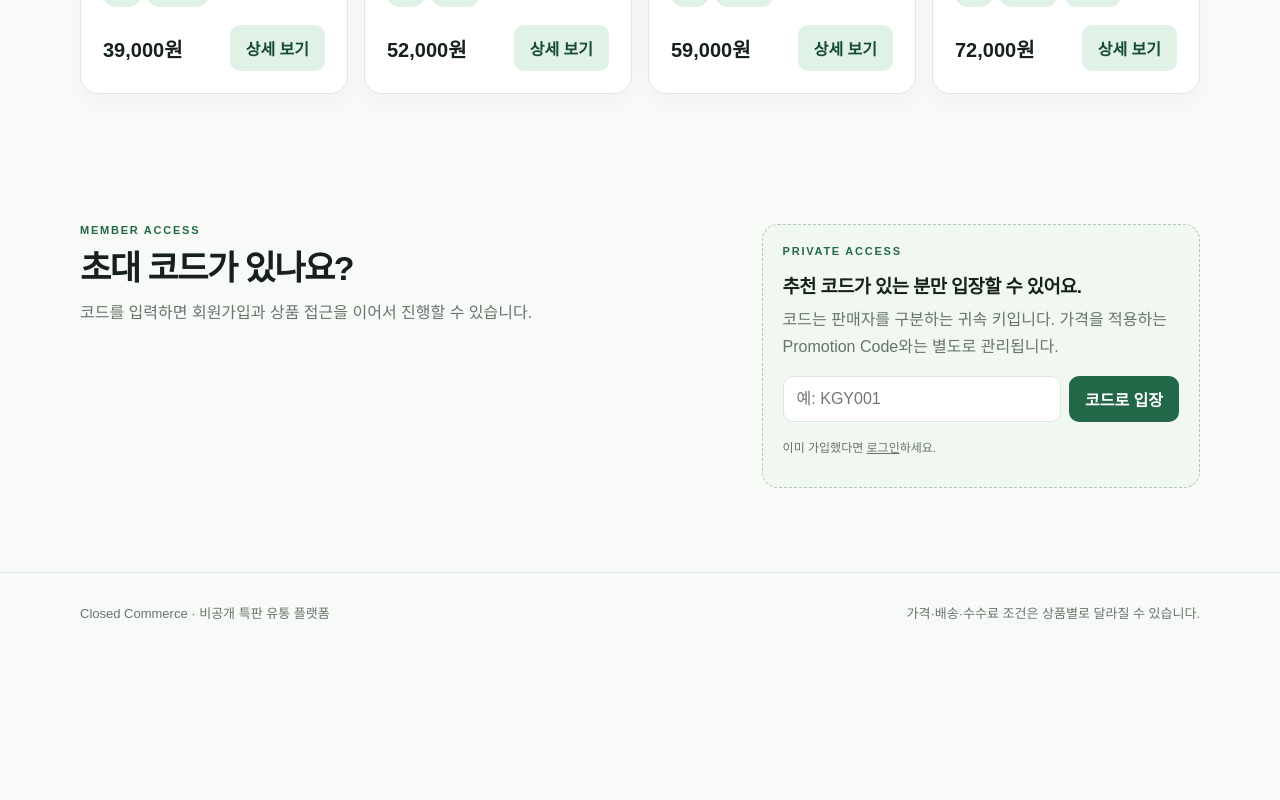
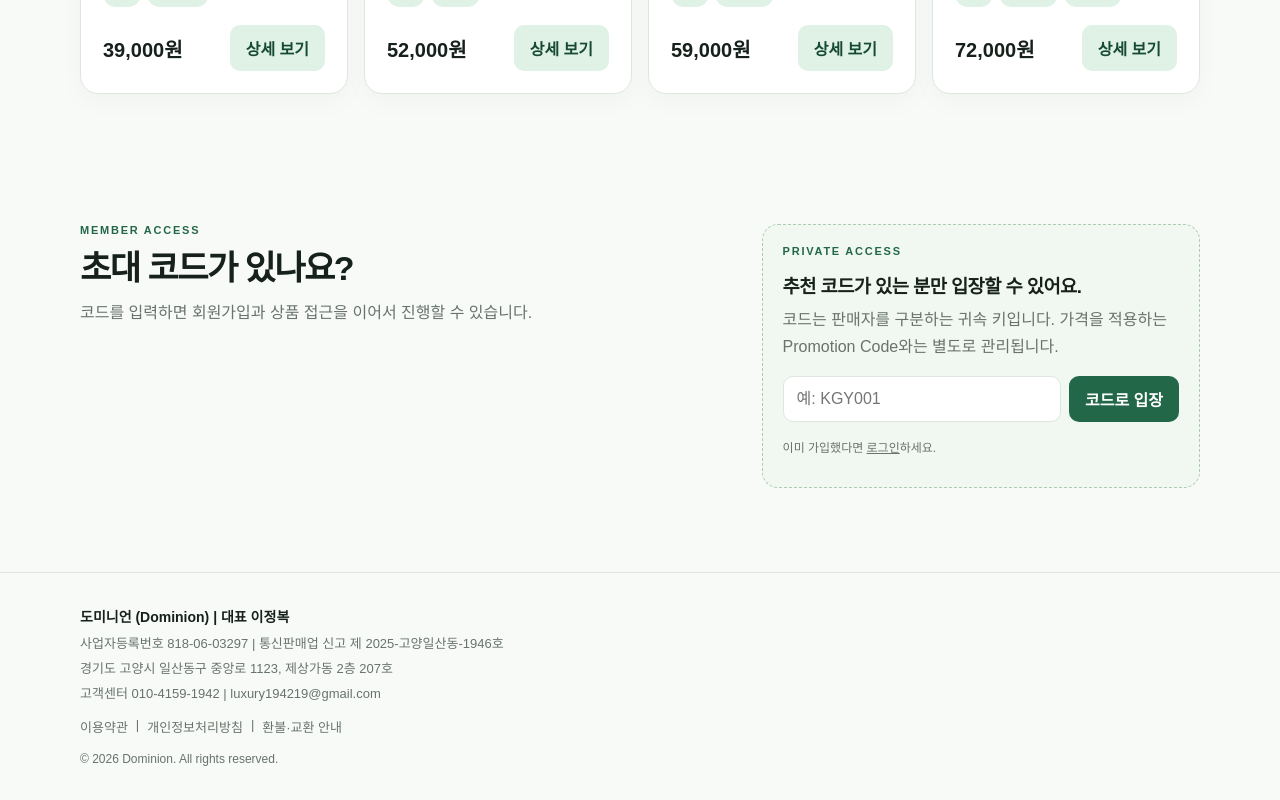
Before and after one commit to dimenpuzzler-one/closedshop, a Next.js app in the folder apps/web/: page / in a window 1280 px wide. Shown: the part 1652-2452 px from the top of the page. Before the commit the page ends 2304 px from the top, so only its background shows below. Built offline with nearby package versions, Linux system fonts and the light colour scheme; no server answers.

Commit message:
Update Dominion storefront footer

```diff
--- a/apps/web/app/globals.css
+++ b/apps/web/app/globals.css
@@ -107,8 +107,14 @@ h3 { letter-spacing: -.03em; margin-bottom: 8px; }
 .badge-warning { color: #8b5b1e; background: #fff0c9; }
 .badge-accent { color: #975128; background: #ffe4d5; }
 
-.footer { border-top: 1px solid var(--line); padding: 30px 0; color: var(--muted); font-size: 13px; }
-.footer-inner { display: flex; justify-content: space-between; gap: 20px; }
+.footer { border-top: 1px solid var(--line); padding: 34px 0; color: var(--muted); font-size: 13px; }
+.footer-inner { display: grid; gap: 12px; }
+.footer-company { display: grid; gap: 5px; line-height: 1.55; }
+.footer-company strong { color: var(--ink); font-size: 14px; }
+.footer-company a { color: inherit; text-decoration: none; }
+.footer-company a:hover { color: var(--accent); text-decoration: underline; }
+.footer-legal { display: flex; flex-wrap: wrap; gap: 8px; }
+.footer-copy { padding-top: 4px; font-size: 12px; }
 .auth-wrap { min-height: calc(100vh - 74px); display: grid; place-items: center; padding: 60px 0; }
 .auth-card { width: min(480px, 100%); }
 .auth-card h1 { font-size: 38px; }
--- a/apps/web/app/layout.tsx
+++ b/apps/web/app/layout.tsx
@@ -18,8 +18,16 @@ export default function RootLayout({ children }: Readonly<{ children: React.Reac
       <main>{children}</main>
       <footer className="footer">
         <Container className="footer-inner">
-          <span>Closed Commerce · 비공개 특판 유통 플랫폼</span>
-          <span>가격·배송·수수료 조건은 상품별로 달라질 수 있습니다.</span>
+          <div className="footer-company">
+            <strong>도미니언 (Dominion) | 대표 이정복</strong>
+            <span>사업자등록번호 818-06-03297 | 통신판매업 신고 제 2025-고양일산동-1946호</span>
+            <span>경기도 고양시 일산동구 중앙로 1123, 제상가동 2층 207호</span>
+            <span>고객센터 <a href="tel:010-4159-1942">010-4159-1942</a> | <a href="mailto:luxury194219@gmail.com">luxury194219@gmail.com</a></span>
+          </div>
+          <div className="footer-legal" aria-label="정책 안내">
+            <span>이용약관</span><span aria-hidden="true">|</span><span>개인정보처리방침</span><span aria-hidden="true">|</span><span>환불·교환 안내</span>
+          </div>
+          <div className="footer-copy">© 2026 Dominion. All rights reserved.</div>
         </Container>
       </footer>
     </body>
```
